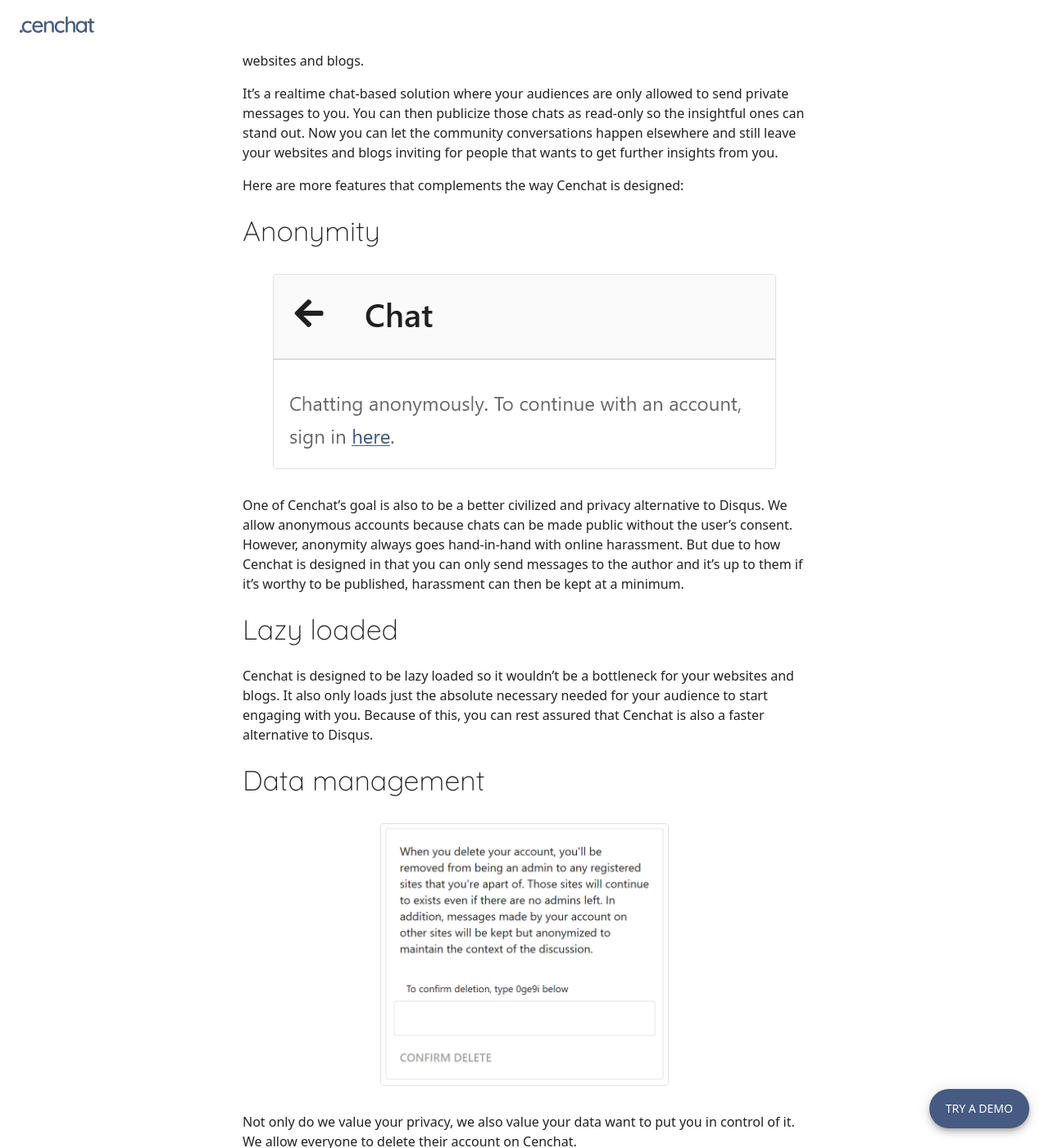
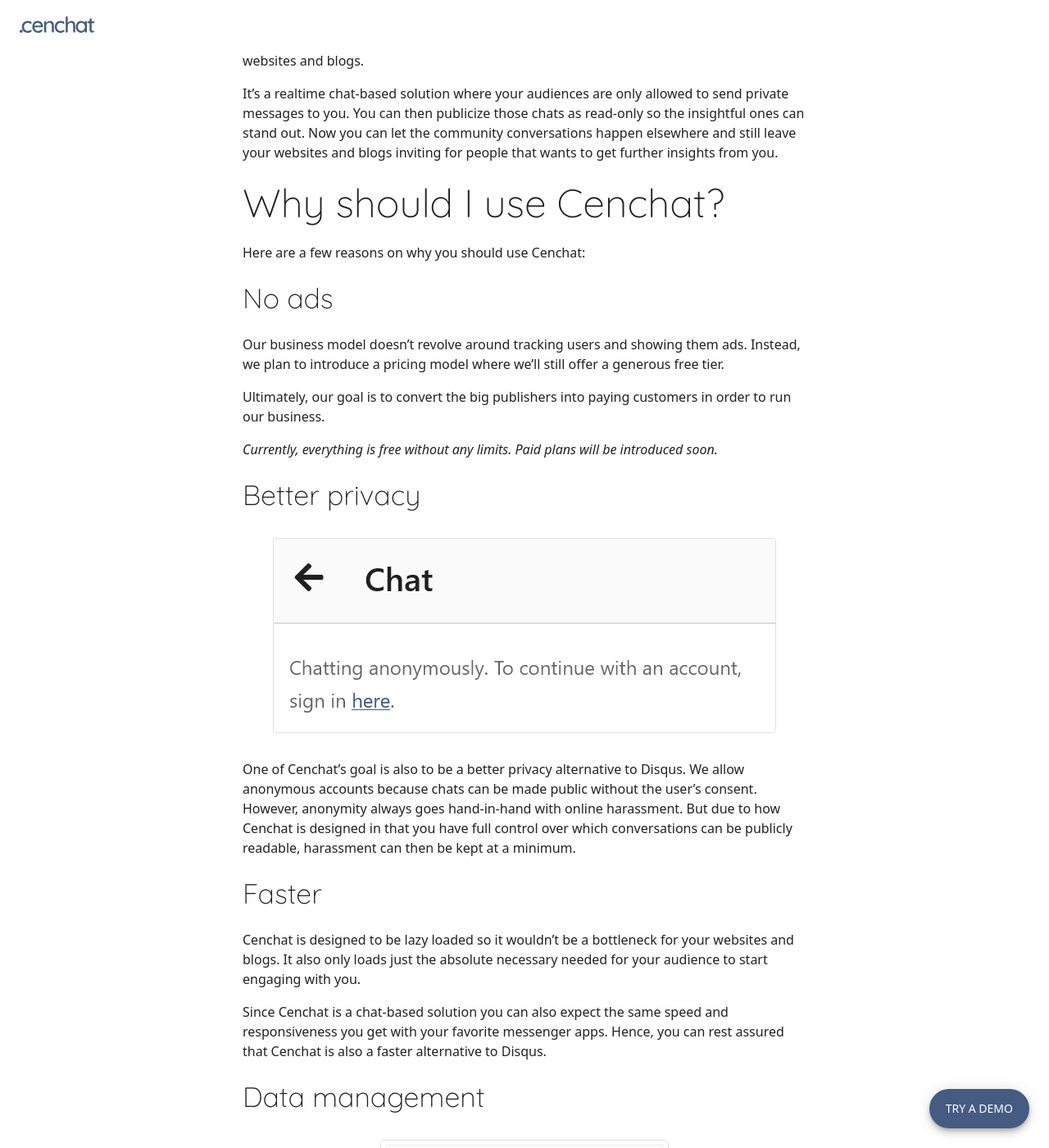
Before and after one commit to cenchat/cenchat.github.io, a Jekyll site: the page built from best-alternative-to-disqus.md, in a window 1280 px wide and 1400 px high, scrolled down 1156 px. Shown: the whole window at 82% size. Built offline with Jekyll 4.4.1, drawn with Linux system fonts in a browser that asks for light colours; a script that is not in the unit is left out.

Commit message:
Update best-alternative-to-disqus.md

```diff
--- a/best-alternative-to-disqus.md
+++ b/best-alternative-to-disqus.md
@@ -24,17 +24,29 @@ Cenchat is an free alternative to Disqus where it reinvents the comments section
 
 It's a realtime chat-based solution where your audiences are only allowed to send private messages to you. You can then publicize those chats as **read-only** so the insightful ones can stand out. Now you can let the community conversations happen elsewhere and still leave your websites and blogs inviting for people that wants to get further insights from you.
 
-Here are more features that complements the way Cenchat is designed:
+## Why should I use Cenchat?
 
-### Anonymity
+Here are a few reasons on why you should use Cenchat:
+
+### No ads
+
+Our business model doesn't revolve around tracking users and showing them ads. Instead, we plan to introduce a pricing model where we'll still offer a generous free tier.
+
+Ultimately, our goal is to convert the big publishers into paying customers in order to run our business.
+
+*Currently, everything is free without any limits. Paid plans will be introduced soon.*
+
+### Better privacy
 
 ![chatting anonymously]({{ "/assets/images/best-alternative-to-disqus/1.png" }})
 
-One of Cenchat's goal is also to be a better civilized and privacy alternative to Disqus. We allow anonymous accounts because chats can be made public without the user's consent. However, anonymity always goes hand-in-hand with online harassment. But due to how Cenchat is designed in that you can only send messages to the author and it's up to them if it's worthy to be published, harassment can then be kept at a minimum.
+One of Cenchat's goal is also to be a better privacy alternative to Disqus. We allow anonymous accounts because chats can be made public without the user's consent. However, anonymity always goes hand-in-hand with online harassment. But due to how Cenchat is designed in that you have full control over which conversations can be publicly readable, harassment can then be kept at a minimum.
 
-### Lazy loaded
+### Faster
 
-Cenchat is designed to be lazy loaded so it wouldn't be a bottleneck for your websites and blogs. It also only loads just the absolute necessary needed for your audience to start engaging with you. Because of this, you can rest assured that Cenchat is also a faster alternative to Disqus.
+Cenchat is designed to be lazy loaded so it wouldn't be a bottleneck for your websites and blogs. It also only loads just the absolute necessary needed for your audience to start engaging with you.
+
+Since Cenchat is a chat-based solution you can also expect the same speed and responsiveness you get with your favorite messenger apps. Hence, you can rest assured that Cenchat is also a faster alternative to Disqus.
 
 ### Data management
 
```
